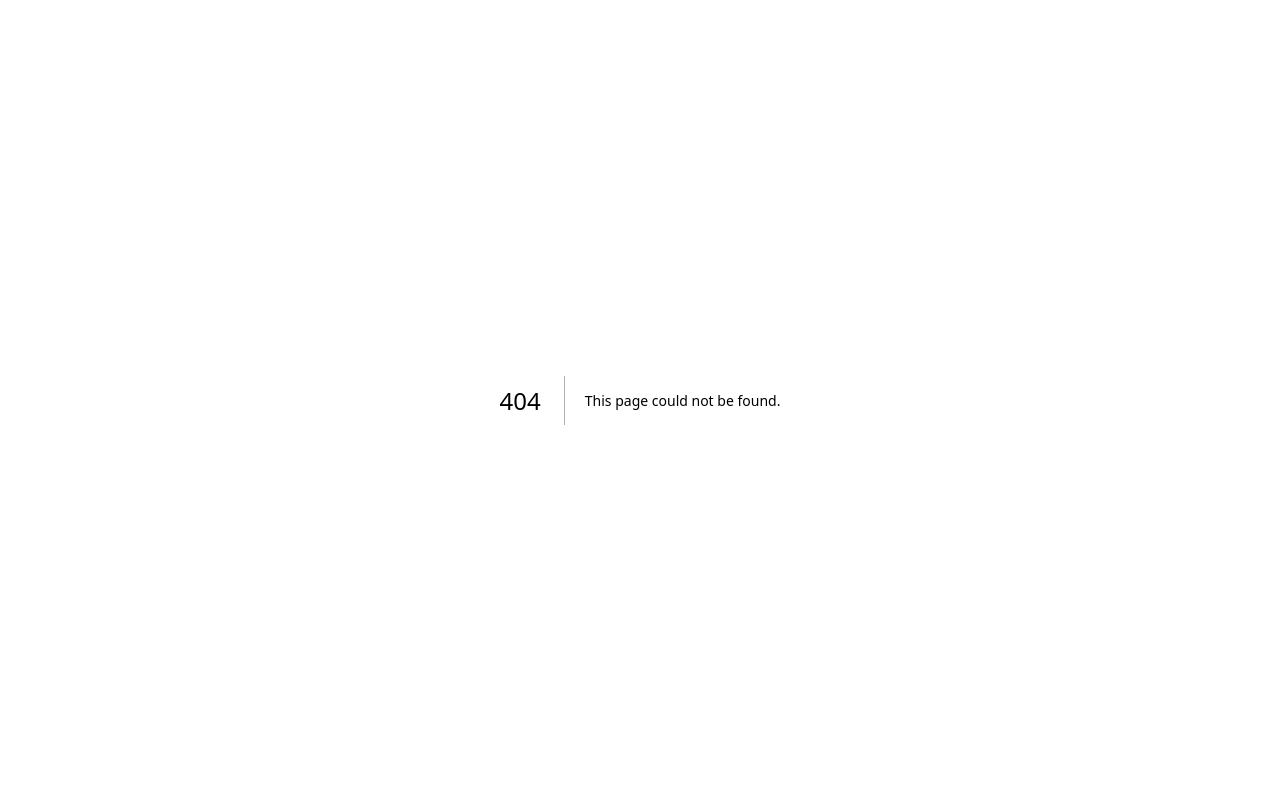
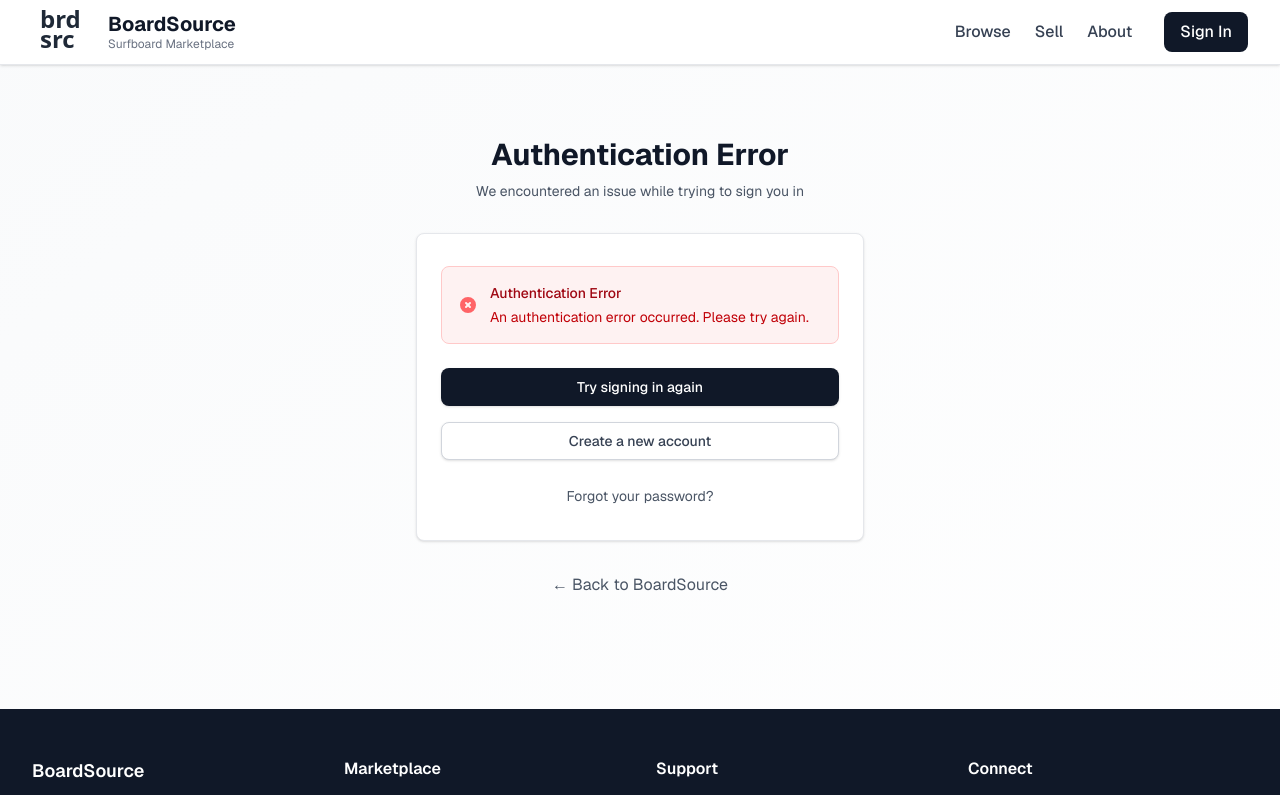
Before and after one commit to knoelljack/brdsrc, a Next.js app: page /auth/error in a window 1280 px wide. Before the commit this address had no page. Shown: the top 795 px of the page. Built offline with nearby package versions, Linux system fonts and the light colour scheme; no server answers.

Commit message:
feat: display auth error messages

```diff
--- /dev/null
+++ b/app/auth/error/page.tsx
@@ -0,0 +1,106 @@
+'use client';
+
+import { useSearchParams } from 'next/navigation';
+import { Suspense } from 'react';
+import Link from 'next/link';
+import AuthLayout from '@/app/components/auth/AuthLayout';
+
+function AuthErrorContent() {
+  const searchParams = useSearchParams();
+  const error = searchParams.get('error');
+
+  const getErrorMessage = (error: string | null) => {
+    switch (error) {
+      case 'CredentialsSignin':
+        return 'Invalid email or password. Please check your credentials and try again.';
+      case 'OAuthSignin':
+        return 'Error occurred during OAuth sign-in. Please try again.';
+      case 'OAuthCallback':
+        return 'Error occurred during OAuth callback. Please try again.';
+      case 'OAuthCreateAccount':
+        return 'Could not create OAuth account. Please try again.';
+      case 'EmailCreateAccount':
+        return 'Could not create account with this email. Please try again.';
+      case 'Callback':
+        return 'Error occurred during authentication callback. Please try again.';
+      case 'OAuthAccountNotLinked':
+        return 'This account is already linked to another provider. Please sign in with your original provider.';
+      case 'EmailSignin':
+        return 'Error occurred during email sign-in. Please try again.';
+      case 'SessionRequired':
+        return 'You need to be signed in to access this page.';
+      default:
+        return 'An authentication error occurred. Please try again.';
+    }
+  };
+
+  return (
+    <>
+      <div className="mb-6 p-4 bg-red-50 border border-red-200 rounded-lg">
+        <div className="flex items-center">
+          <div className="flex-shrink-0">
+            <svg
+              className="h-5 w-5 text-red-400"
+              viewBox="0 0 20 20"
+              fill="currentColor"
+            >
+              <path
+                fillRule="evenodd"
+                d="M10 18a8 8 0 100-16 8 8 0 000 16zM8.707 7.293a1 1 0 00-1.414 1.414L8.586 10l-1.293 1.293a1 1 0 101.414 1.414L10 11.414l1.293 1.293a1 1 0 001.414-1.414L11.414 10l1.293-1.293a1 1 0 00-1.414-1.414L10 8.586 8.707 7.293z"
+                clipRule="evenodd"
+              />
+            </svg>
+          </div>
+          <div className="ml-3">
+            <h3 className="text-sm font-medium text-red-800">
+              Authentication Error
+            </h3>
+            <p className="mt-1 text-sm text-red-700">
+              {getErrorMessage(error)}
+            </p>
+          </div>
+        </div>
+      </div>
+
+      <div className="space-y-4">
+        <Link
+          href="/auth/signin"
+          className="w-full flex justify-center py-2 px-4 border border-transparent rounded-lg shadow-sm text-sm font-medium text-white bg-gray-900 hover:bg-gray-800 focus:outline-none focus:ring-2 focus:ring-offset-2 focus:ring-gray-500"
+        >
+          Try signing in again
+        </Link>
+
+        <Link
+          href="/auth/register"
+          className="w-full flex justify-center py-2 px-4 border border-gray-300 rounded-lg shadow-sm text-sm font-medium text-gray-700 bg-white hover:bg-gray-50 focus:outline-none focus:ring-2 focus:ring-offset-2 focus:ring-gray-500"
+        >
+          Create a new account
+        </Link>
+      </div>
+
+      <div className="mt-6 text-center">
+        <Link
+          href="/auth/forgot-password"
+          className="text-sm text-gray-600 hover:text-gray-900"
+        >
+          Forgot your password?
+        </Link>
+      </div>
+    </>
+  );
+}
+
+export default function AuthError() {
+  return (
+    <AuthLayout
+      title="Authentication Error"
+      subtitle="We encountered an issue while trying to sign you in"
+      backText="← Back to BoardSource"
+      backHref="/"
+    >
+      <Suspense fallback={<div>Loading...</div>}>
+        <AuthErrorContent />
+      </Suspense>
+    </AuthLayout>
+  );
+}
--- a/app/components/auth/AuthForm.tsx
+++ b/app/components/auth/AuthForm.tsx
@@ -1,6 +1,7 @@
 'use client';
 
 import { signIn } from 'next-auth/react';
+import { useState } from 'react';
 import Link from 'next/link';
 
 interface Provider {
@@ -16,6 +17,9 @@ interface AuthFormProps {
 }
 
 export default function AuthForm({ providers }: AuthFormProps) {
+  const [isLoading, setIsLoading] = useState(false);
+  const [error, setError] = useState('');
+
   // Only show if credentials provider is available
   if (!providers?.credentials) return null;
 
@@ -33,17 +37,43 @@ export default function AuthForm({ providers }: AuthFormProps) {
       </div>
 
       <form
-        onSubmit={e => {
+        onSubmit={async e => {
           e.preventDefault();
+          setIsLoading(true);
+          setError('');
+
           const formData = new FormData(e.currentTarget);
-          signIn('credentials', {
-            email: formData.get('email'),
-            password: formData.get('password'),
-            callbackUrl: '/',
-          });
+          const email = formData.get('email') as string;
+          const password = formData.get('password') as string;
+
+          try {
+            const result = await signIn('credentials', {
+              email,
+              password,
+              redirect: false, // Don't redirect automatically
+            });
+
+            if (result?.error) {
+              setError('Invalid email or password. Please try again.');
+            } else if (result?.ok) {
+              // Successful login, redirect to home
+              window.location.href = '/';
+            }
+          } catch (error) {
+            console.error('Sign in error:', error);
+            setError('An unexpected error occurred. Please try again.');
+          } finally {
+            setIsLoading(false);
+          }
         }}
         className="space-y-4"
       >
+        {error && (
+          <div className="p-3 bg-red-50 border border-red-200 rounded-lg">
+            <p className="text-sm text-red-600">{error}</p>
+          </div>
+        )}
+
         <div>
           <label
             htmlFor="email"
@@ -90,9 +120,10 @@ export default function AuthForm({ providers }: AuthFormProps) {
 
         <button
           type="submit"
-          className="w-full flex justify-center py-2 px-4 border border-transparent rounded-lg shadow-sm text-sm font-medium text-white bg-gray-900 hover:bg-gray-800 focus:outline-none focus:ring-2 focus:ring-offset-2 focus:ring-gray-500"
+          disabled={isLoading}
+          className="w-full flex justify-center py-2 px-4 border border-transparent rounded-lg shadow-sm text-sm font-medium text-white bg-gray-900 hover:bg-gray-800 focus:outline-none focus:ring-2 focus:ring-offset-2 focus:ring-gray-500 disabled:opacity-50 disabled:cursor-not-allowed"
         >
-          Sign in with Email
+          {isLoading ? 'Signing in...' : 'Sign in with Email'}
         </button>
       </form>
 
--- a/app/components/auth/OAuthButtons.tsx
+++ b/app/components/auth/OAuthButtons.tsx
@@ -1,6 +1,7 @@
 'use client';
 
 import { signIn } from 'next-auth/react';
+import { useState } from 'react';
 
 interface Provider {
   id: string;
@@ -15,8 +16,30 @@ interface OAuthButtonsProps {
 }
 
 export default function OAuthButtons({ providers }: OAuthButtonsProps) {
-  const handleSignIn = (providerId: string) => {
-    signIn(providerId, { callbackUrl: '/' });
+  const [error, setError] = useState('');
+  const [loadingProvider, setLoadingProvider] = useState<string | null>(null);
+
+  const handleSignIn = async (providerId: string) => {
+    setLoadingProvider(providerId);
+    setError('');
+
+    try {
+      const result = await signIn(providerId, {
+        callbackUrl: '/',
+        redirect: false,
+      });
+
+      if (result?.error) {
+        setError('Authentication failed. Please try again.');
+      } else if (result?.url) {
+        window.location.href = result.url;
+      }
+    } catch (error) {
+      console.error('OAuth sign in error:', error);
+      setError('An unexpected error occurred. Please try again.');
+    } finally {
+      setLoadingProvider(null);
+    }
   };
 
   const getProviderIcon = (providerId: string) => {
@@ -69,14 +92,28 @@ export default function OAuthButtons({ providers }: OAuthButtonsProps) {
 
   return (
     <div className="space-y-4">
+      {error && (
+        <div className="p-3 bg-red-50 border border-red-200 rounded-lg">
+          <p className="text-sm text-red-600">{error}</p>
+        </div>
+      )}
+
       {oauthProviders.map(provider => (
         <button
           key={provider.name}
           onClick={() => handleSignIn(provider.id)}
-          className="w-full flex items-center justify-center gap-3 px-4 py-3 border border-gray-300 rounded-lg shadow-sm text-sm font-medium text-gray-700 bg-white hover:bg-gray-50 focus:outline-none focus:ring-2 focus:ring-offset-2 focus:ring-gray-500 transition-colors"
+          disabled={loadingProvider !== null}
+          className="w-full flex items-center justify-center gap-3 px-4 py-3 border border-gray-300 rounded-lg shadow-sm text-sm font-medium text-gray-700 bg-white hover:bg-gray-50 focus:outline-none focus:ring-2 focus:ring-offset-2 focus:ring-gray-500 transition-colors disabled:opacity-50 disabled:cursor-not-allowed"
         >
           {getProviderIcon(provider.id)}
-          Continue with {provider.name}
+          {loadingProvider === provider.id ? (
+            <>
+              <div className="animate-spin rounded-full h-4 w-4 border-b-2 border-gray-600"></div>
+              Signing in...
+            </>
+          ) : (
+            `Continue with ${provider.name}`
+          )}
         </button>
       ))}
     </div>
```
